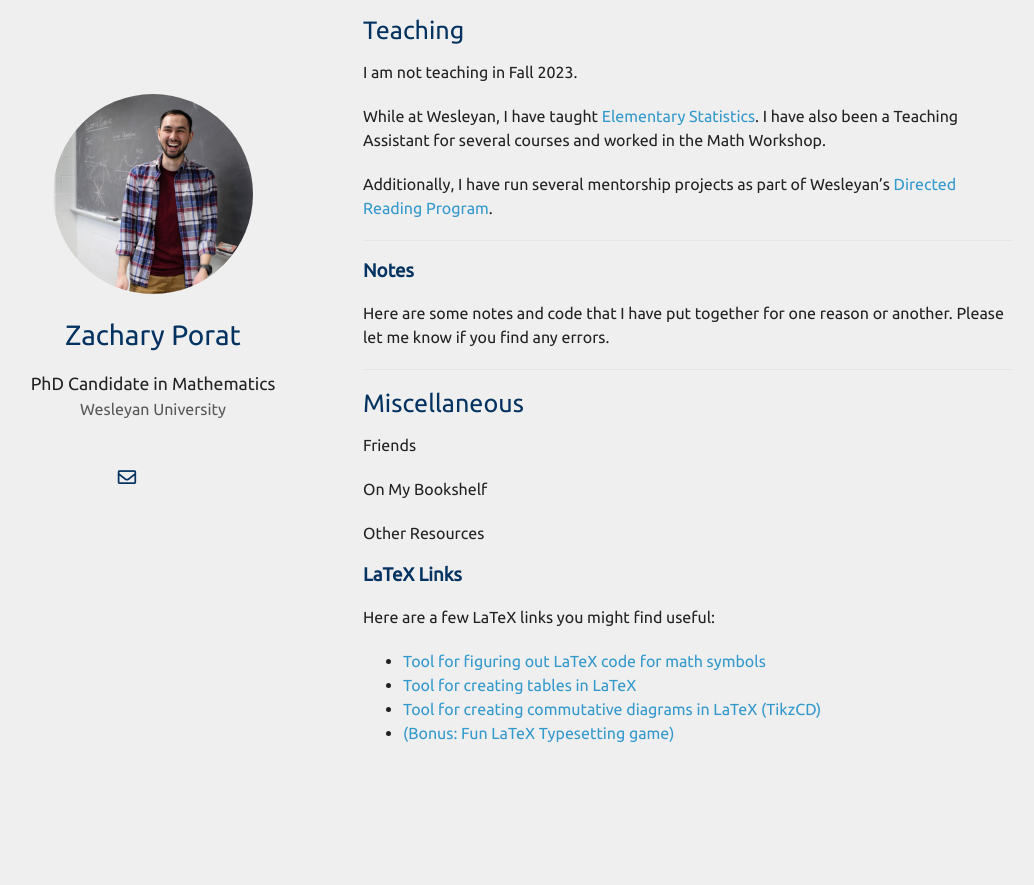
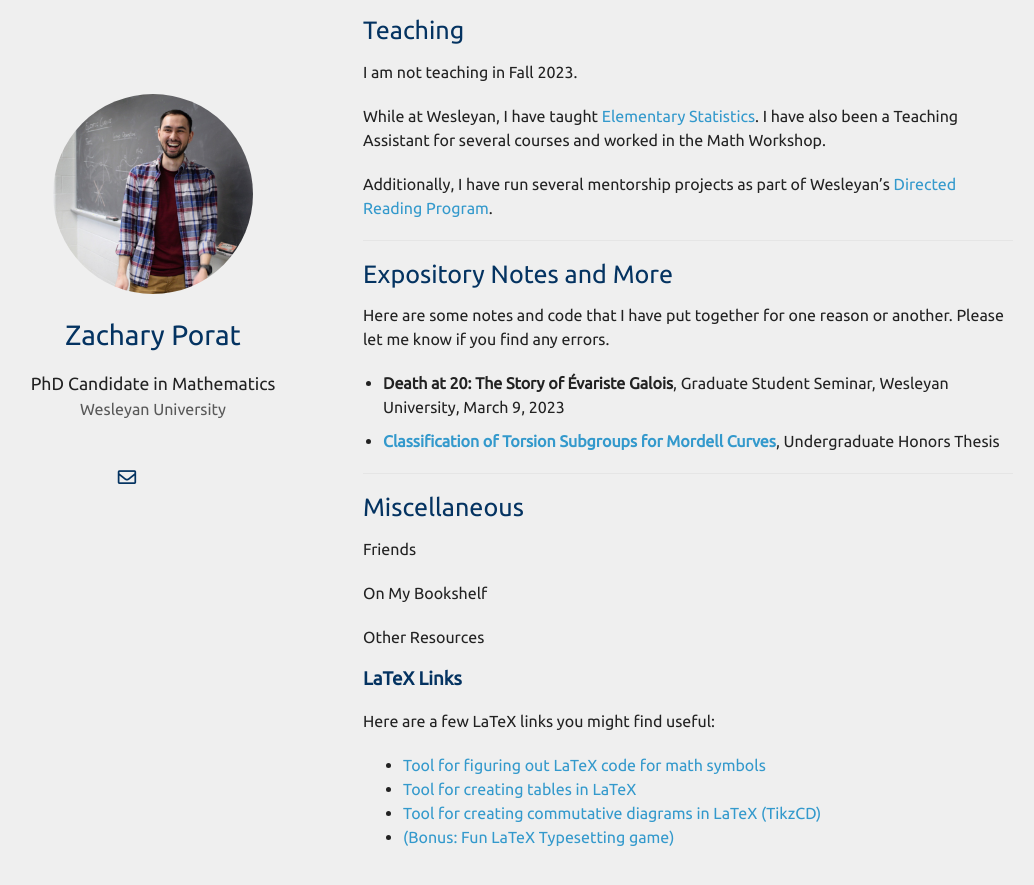
Before and after one commit to zporat/zporat.github.io, a Jekyll site: the page built from index.md, in a window 1280 px wide and 900 px high, scrolled down 910 px. Shown: the top 885 px of the window, without its empty margins (102-1136 px from the left). Built offline with Jekyll 4.4.1, drawn with Linux system fonts in a browser that asks for light colours; nearby versions of some CDN libraries; a style sheet for code colours, icons or effects is not loaded; our own code applies the rules of GitHub Pages for plain Markdown files; before the commit the page ends 1749 px from its top, so only the background shows below that.

Commit message:
Update index.md

```diff
--- a/index.md
+++ b/index.md
@@ -46,9 +46,14 @@ Additionally, I have run several mentorship projects as part of Wesleyan's [Dire
 
 ---
 
-### Notes
+## Expository Notes and More
 
 Here are some notes and code that I have put together for one reason or another.  Please let me know if you find any errors.
+
+<ul style="margin-left:-20px">
+<li style="margin-bottom:10px;"><b>Death at 20: The Story of Évariste Galois</b>, Graduate Student Seminar, Wesleyan University, March 9, 2023</li>
+<li style="margin-bottom:10px;"><a href="https://www.math.union.edu/~hatleyj/student_theses/porat.pdf"><b>Classification of Torsion Subgroups for Mordell Curves</b></a>, Undergraduate Honors Thesis</li>
+</ul>
 
 ---
 
```
